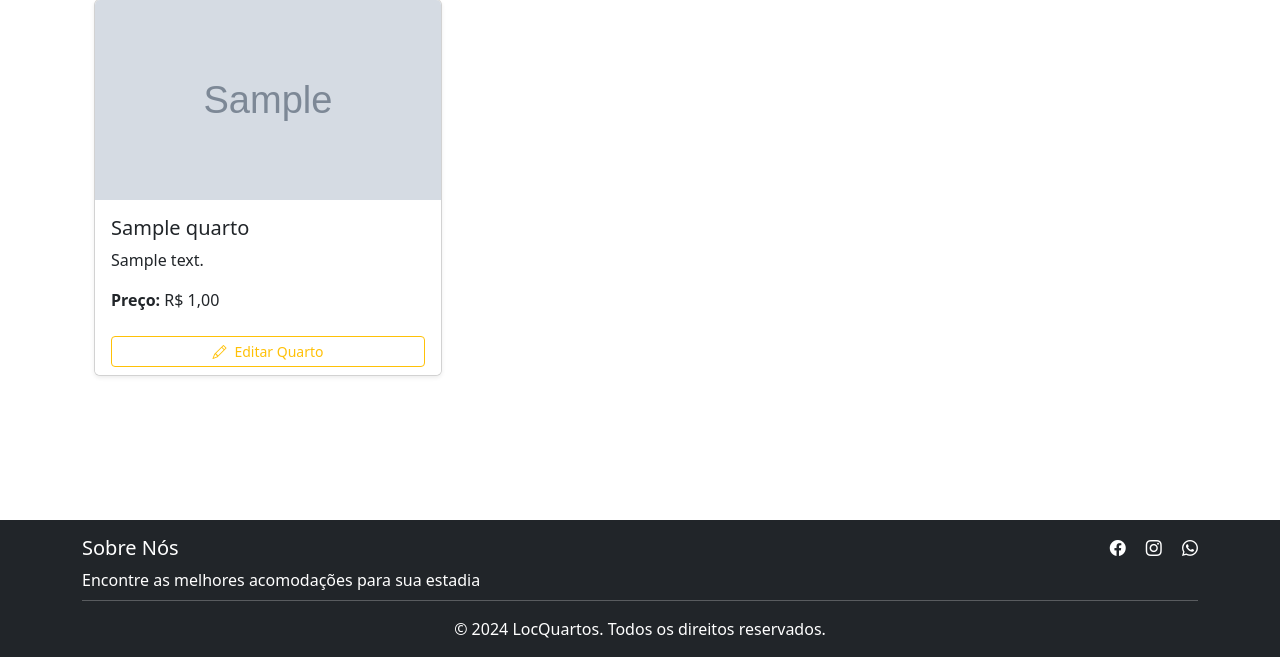
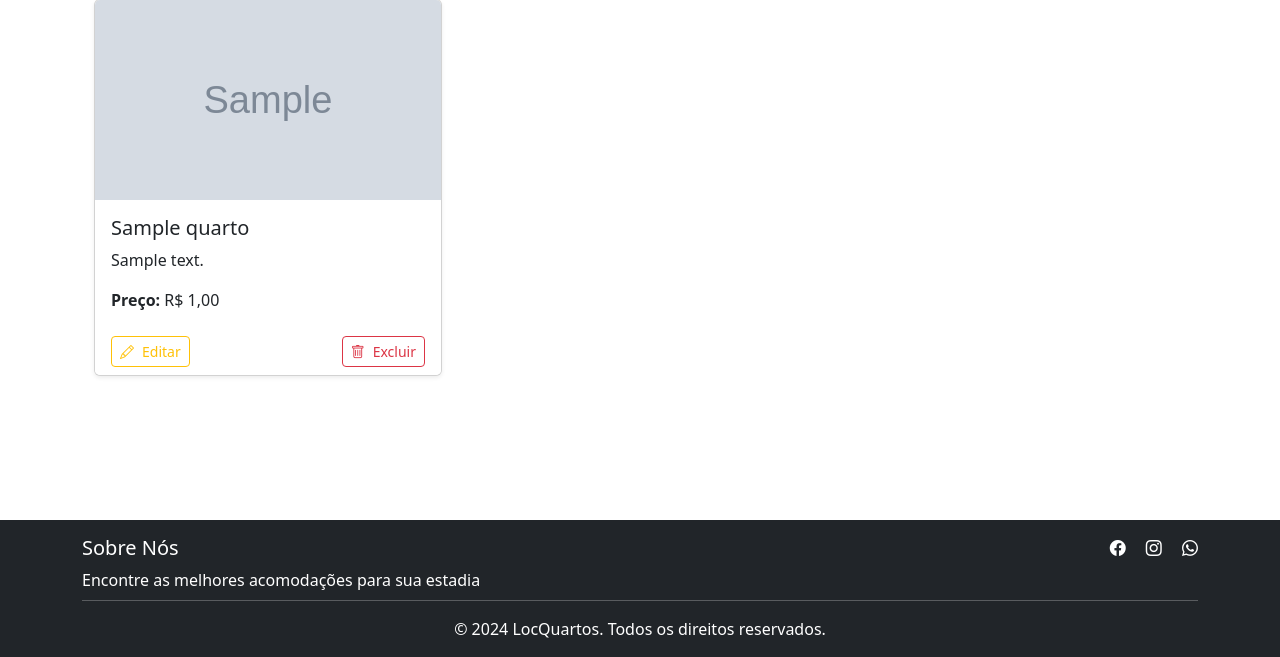
Before and after one commit to ThiagoTzk/PROJETO-DJANGO, a Django app: page /meus-quartos/ in a window 1280 px wide. Shown: the part 143-800 px from the top of the page. Run offline with Django 5.2, Linux system fonts and the light colour scheme; a user stored in the database is signed in; tables that the repository leaves empty hold one stand-in row (values such as "Sample post"); grey boxes marked "Sample" are stand-in pictures.

Commit message:
botão_excluir

```diff
--- a/projeto_django/core/urls.py
+++ b/projeto_django/core/urls.py
@@ -15,6 +15,7 @@ urlpatterns = [
     path('logout/', views.logout_usuario, name='logout'),
     path('meus-quartos/', views.meus_quartos, name='meus_quartos'),
     path('editar-quarto/<int:quarto_id>/', views.editar_quarto, name='editar_quarto'),
+    path('excluir-quarto/<int:quarto_id>/', views.excluir_quarto, name='excluir_quarto'),
 ]
 
 if settings.DEBUG:
--- a/projeto_django/home/templates/quartos/meus_quartos.html
+++ b/projeto_django/home/templates/quartos/meus_quartos.html
@@ -25,11 +25,22 @@
                             </div>
                         </a>
 
+                        <!-- Área dos botões de ação -->
                         <div class="card-footer bg-white border-top-0">
-                            <div class="d-grid">
+                            <div class="d-flex justify-content-between">
+                                <!-- Botão Editar -->
                                 <a href="{% url 'editar_quarto' room.id %}" class="btn btn-outline-warning btn-sm">
-                                    <i class="bi bi-pencil me-2"></i>Editar Quarto
+                                    <i class="bi bi-pencil me-2"></i>Editar
                                 </a>
+
+                                <!-- Botão Excluir -->
+                                <form method="post" action="{% url 'excluir_quarto' room.id %}">
+                                    {% csrf_token %}
+                                    <button type="submit" class="btn btn-outline-danger btn-sm"
+                                            onclick="return confirm('Tem certeza que deseja excluir permanentemente este quarto?')">
+                                        <i class="bi bi-trash me-2"></i>Excluir
+                                    </button>
+                                </form>
                             </div>
                         </div>
                     </div>
--- a/projeto_django/home/views.py
+++ b/projeto_django/home/views.py
@@ -85,3 +85,14 @@ def editar_quarto(request, quarto_id):
         form = QuartoForm(instance=quarto)
 
     return render(request, 'quartos/editar_quarto.html', {'form': form, 'quarto': quarto})
+
+@login_required
+def excluir_quarto(request, quarto_id):
+    quarto = get_object_or_404(Quarto, id=quarto_id, proprietario=request.user)
+
+    if request.method == 'POST':
+        quarto.delete()
+        messages.success(request, 'Quarto excluído com sucesso!')
+        return redirect('meus_quartos')
+
+    return redirect('meus_quartos')
```
